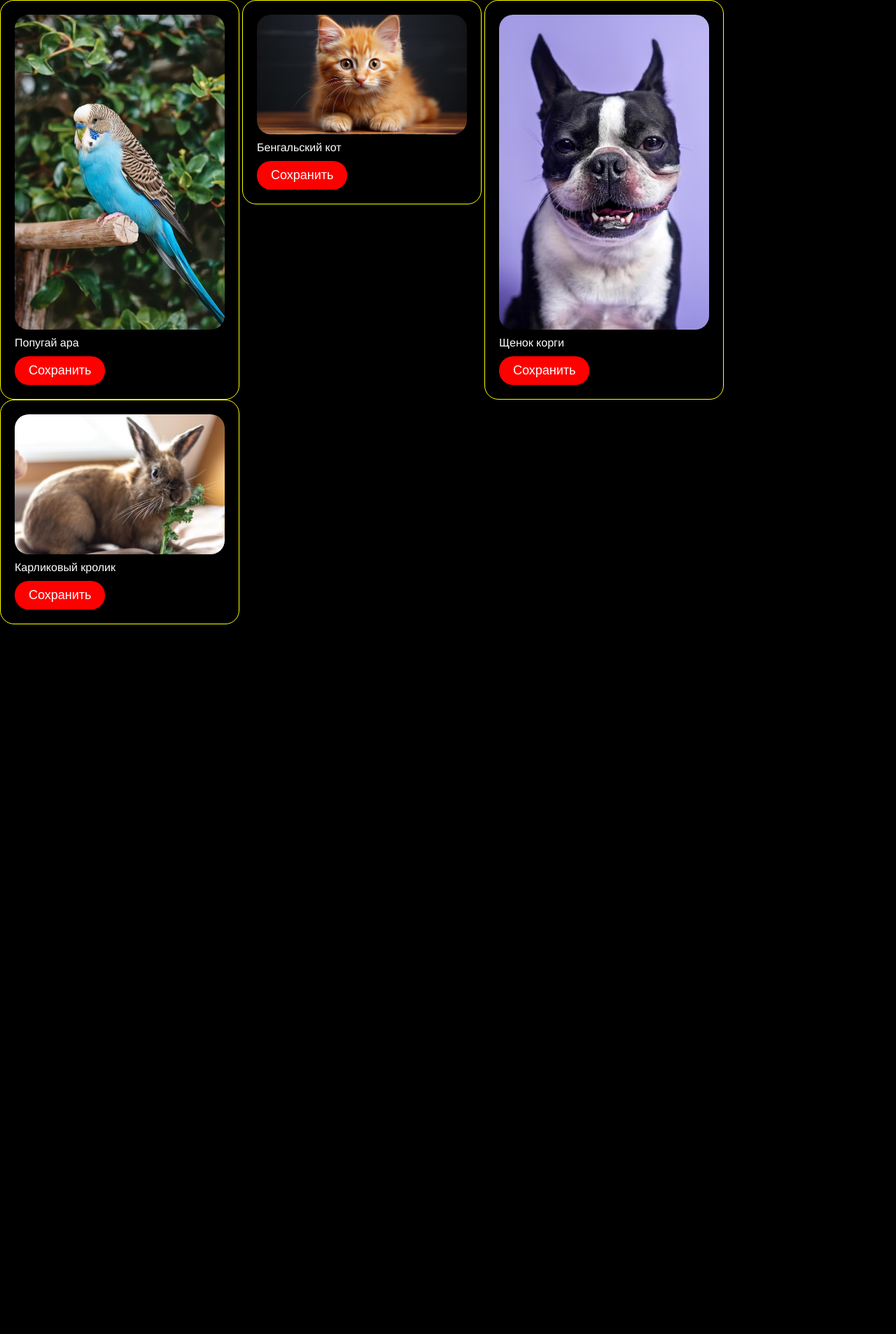
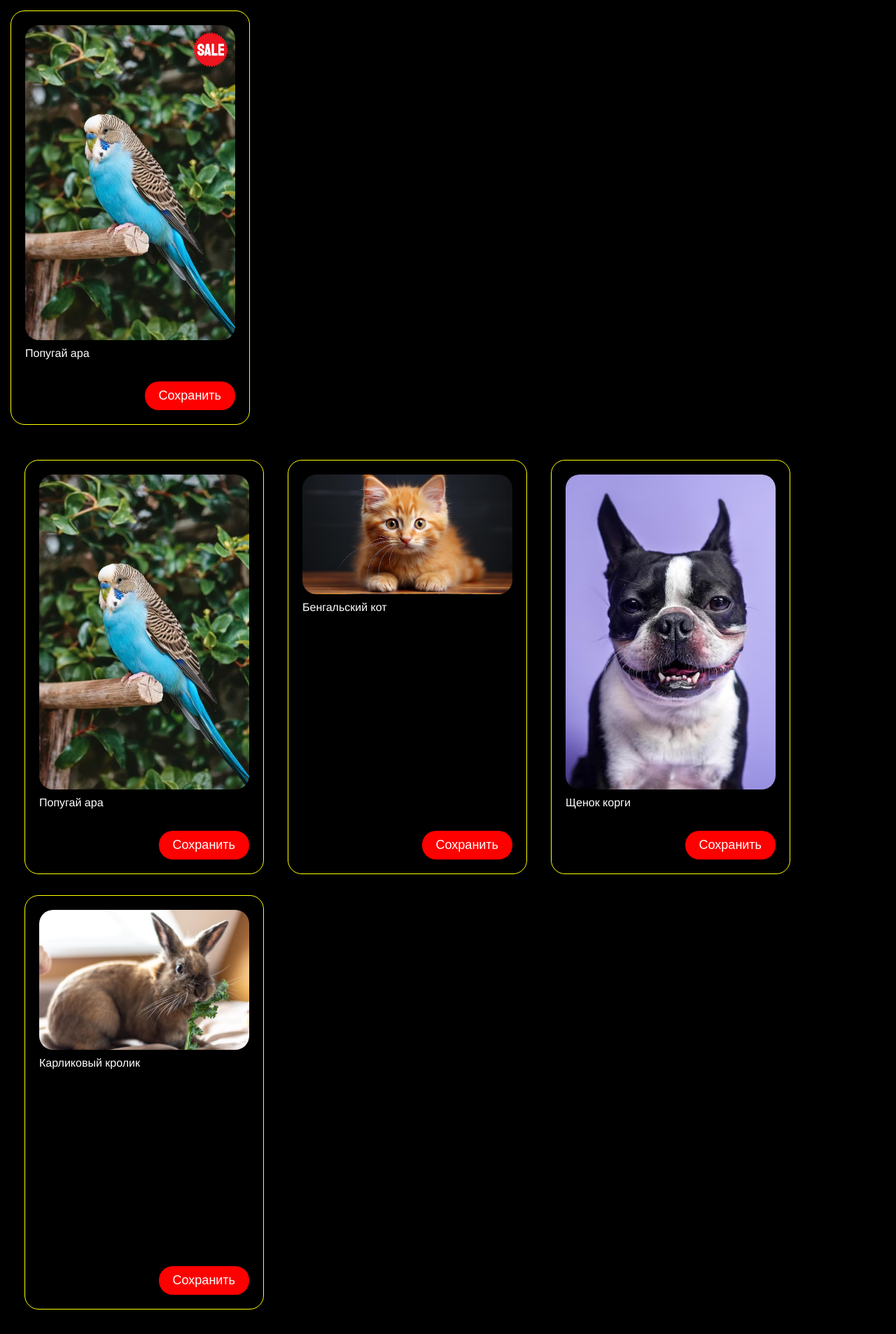
Before and after one commit to mortalflow33/zoo-site, a Django app: page / in a window 1280 px wide. Shown: the whole page at 70% size. Before the commit the page ends 892 px from the top, so only its background shows below. Run offline with Django 5.2, Linux system fonts and the light colour scheme.

Commit message:
Add files via upload

```diff
--- a/zoo_app/static/zoo_app/css/style.css
+++ b/zoo_app/static/zoo_app/css/style.css
@@ -4,14 +4,27 @@ body {
     margin: 0;
 }
 
+.cards-container {
+    padding: 20px;
+}
+
 .card {
+    position: relative;
     display: inline-block;
     vertical-align: top;
     width: 300px;
+    min-height: 550px;
     padding: 20px;
+    margin: 15px;
     border: 1px solid yellow;
     border-radius: 20px;
     font-family: Helvetica, Arial, sans-serif;
+    transition: transform 0.3s ease, box-shadow 0.3s ease;
+}
+
+.card:hover {
+    transform: scale(1.05);
+    box-shadow: 0 0 20px rgba(255, 255, 0, 0.7);
 }
 
 .card-img {
@@ -20,11 +33,22 @@ body {
     display: block;
 }
 
+.sale-badge {
+    position: absolute;
+    top: 30px;
+    right: 30px;
+    width: 50px;
+    height: auto;
+}
+
 .card-title {
     margin: 10px 0;
 }
 
 .save-btn {
+    position: absolute;
+    right: 20px;
+    bottom: 20px;
     background-color: red;
     color: white;
     border: none;
@@ -32,4 +56,10 @@ body {
     font-size: 18px;
     border-radius: 20px;
     cursor: pointer;
+    transition: background-color 0.3s ease, color 0.3s ease;
 }
+
+.save-btn:hover {
+    background-color: white;
+    color: red;
+}
--- a/zoo_app/templates/zoo_app/index.html
+++ b/zoo_app/templates/zoo_app/index.html
@@ -7,6 +7,13 @@
     <link rel="stylesheet" href="{% static 'zoo_app/css/style.css' %}">
 </head>
 <body>
+    <div class="card">
+    <img class="sale-badge" src="{% static 'zoo_app/images/sale.png' %}" alt="Sale">
+    <img class="card-img" src="{% static 'zoo_app/images/parrot.jpg' %}" alt="Попугай ара">
+    <p class="card-title">Попугай ара</p>
+    <button class="save-btn">Сохранить</button>
+</div>
+
 
     <div class="cards-container">
         <div class="card">
```
Also changed, not shown: zoo_app/static/zoo_app/images/sale.png (added).
